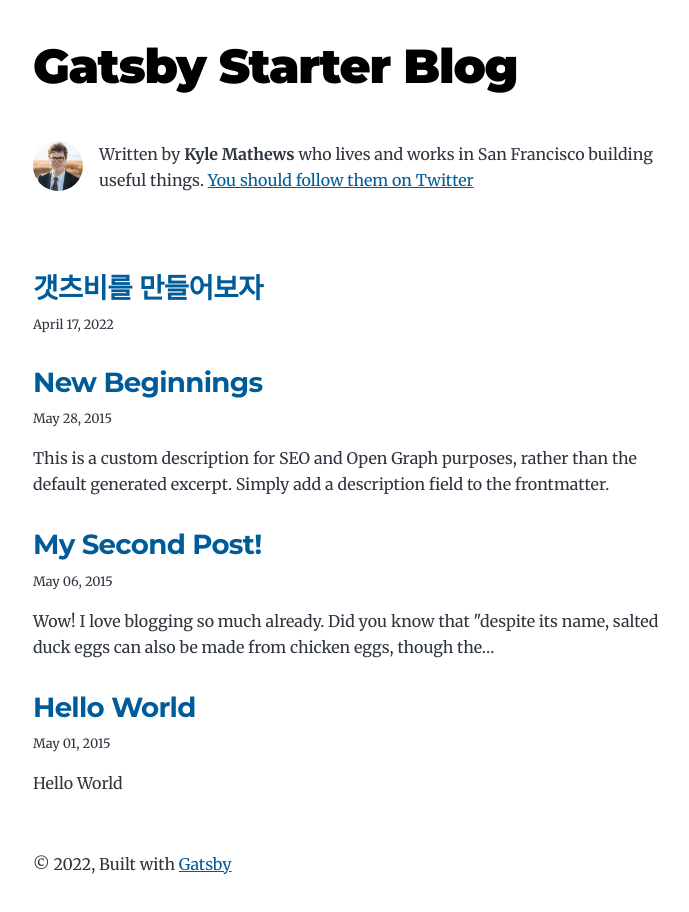
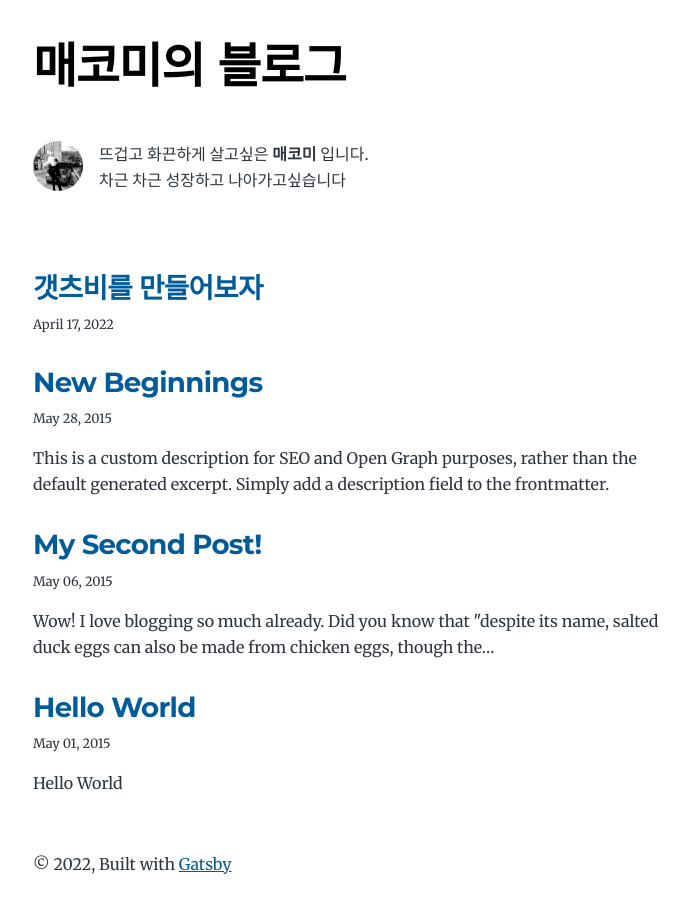
Before and after one commit to fnrkp089/fnrkp089.github.io, a Gatsby site: page / in a window 1280 px wide. Shown: the whole page, without its empty margins (291-980 px from the left). Built offline with nearby package versions, Linux system fonts and the light colour scheme; Gatsby itself is replaced by a stand-in of ours.

Commit message:
last test

```diff
--- a/gatsby-config.js
+++ b/gatsby-config.js
@@ -1,14 +1,14 @@
 module.exports = {
   siteMetadata: {
-    title: `Gatsby Starter Blog`,
+    title: `매코미의 블로그`,
     author: {
-      name: `Kyle Mathews`,
-      summary: `who lives and works in San Francisco building useful things.`,
+      name: `매코미`,
+      summary: `차근 차근 성장하고 나아가고싶습니다`,
     },
     description: `A starter blog demonstrating what Gatsby can do.`,
-    siteUrl: `https://gatsbystarterblogsource.gatsbyjs.io/`,
+    siteUrl: `https://https://fnrkp089.github.io//`,
     social: {
-      twitter: `kylemathews`,
+      twitter: `none`,
     },
   },
   plugins: [
--- a/src/components/bio.js
+++ b/src/components/bio.js
@@ -28,15 +28,15 @@ const Bio = () => {
 
   // Set these values by editing "siteMetadata" in gatsby-config.js
   const author = data.site.siteMetadata?.author
-  const social = data.site.siteMetadata?.social
+  //const social = data.site.siteMetadata?.social
 
   return (
     <div className="bio">
       <StaticImage
         className="bio-avatar"
         layout="fixed"
-        formats={["auto", "webp", "avif"]}
-        src="../images/profile-pic.png"
+        formats={["auto", "webp", "avif", ]}
+        src="../images/profile-pic.JPG"
         width={50}
         height={50}
         quality={95}
@@ -44,11 +44,12 @@ const Bio = () => {
       />
       {author?.name && (
         <p>
-          Written by <strong>{author.name}</strong> {author?.summary || null}
+          뜨겁고 화끈하게 살고싶은 <strong>{author.name}</strong> 입니다.<p></p>
+          {author?.summary || null}
           {` `}
-          <a href={`https://twitter.com/${social?.twitter || ``}`}>
+          {/* <a href={`https://twitter.com/${social?.twitter || ``}`}>
             You should follow them on Twitter
-          </a>
+          </a> */}
         </p>
       )}
     </div>
```
Also changed, not shown: src/images/profile-pic.JPG (added), src/images/profile-pic.png (deleted).
